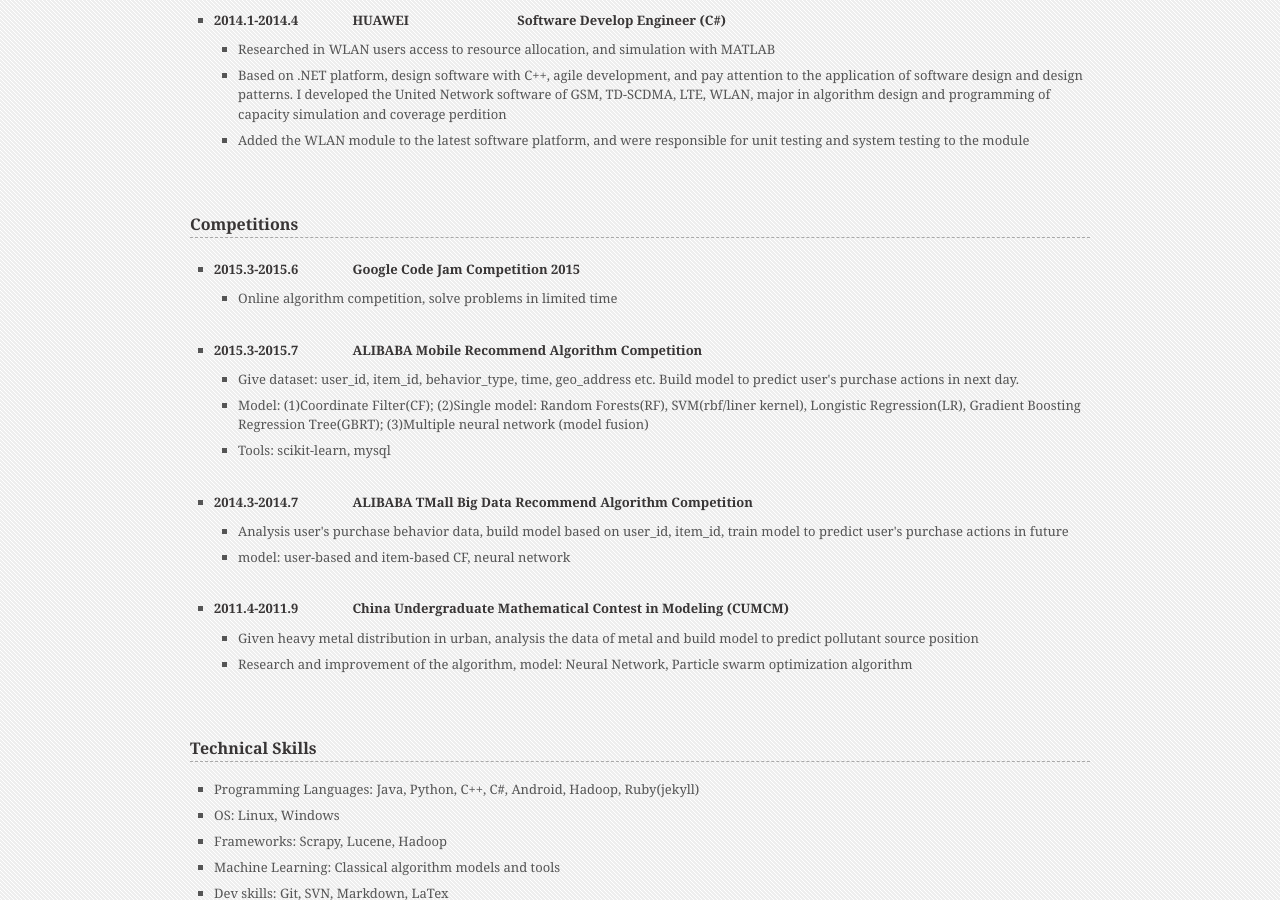
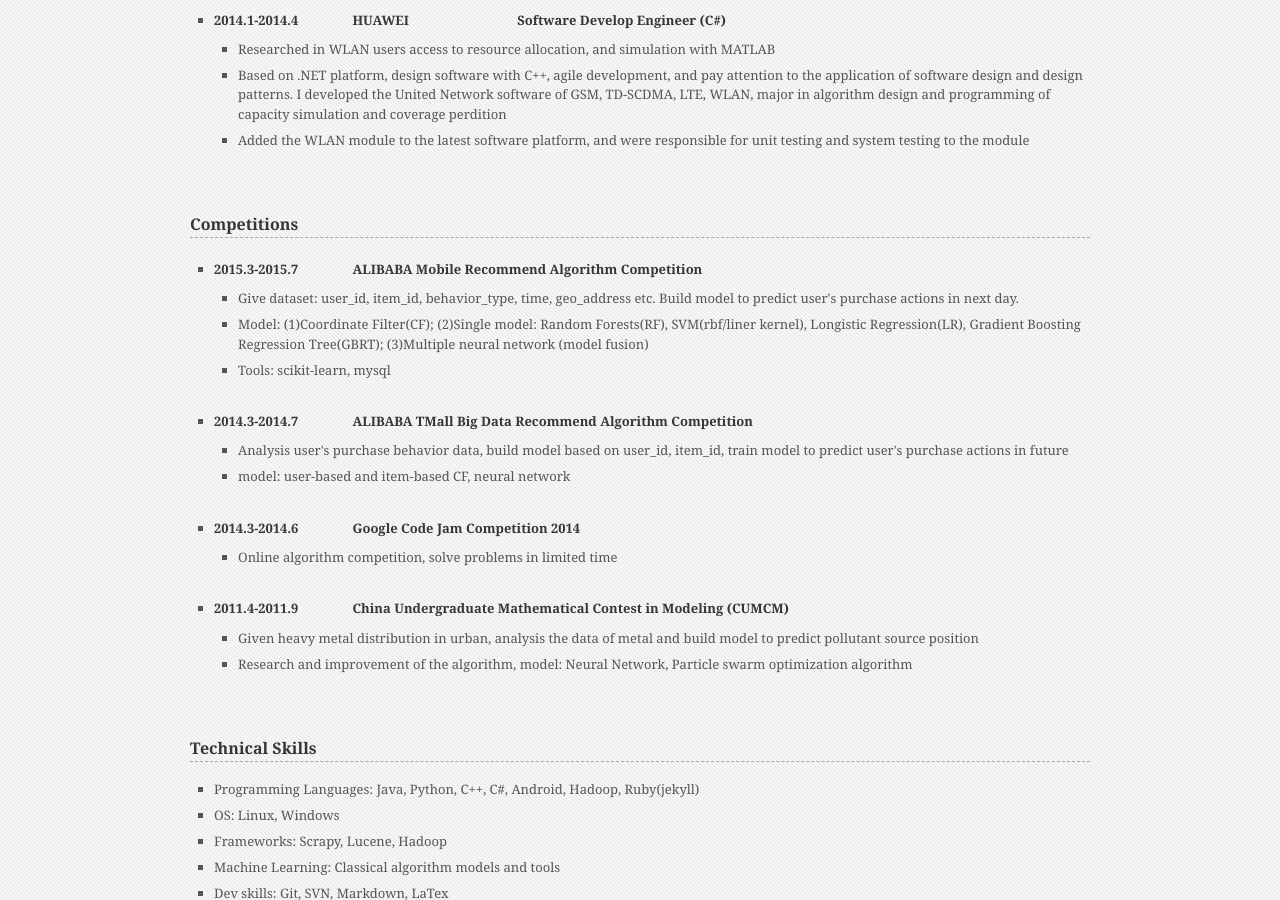
Before and after one commit to DianaCody/dianacody.github.io, a Jekyll site: the page built from resume.html, in a window 1280 px wide and 900 px high, scrolled down 1242 px. Built offline with Jekyll 4.4.1, drawn with Linux system fonts in a browser that asks for light colours; Markdown is read by kramdown in place of the engine named in the settings.

Commit message:
resume_final
resume_final_201506

```diff
--- a/resume.html
+++ b/resume.html
@@ -55,10 +55,6 @@
 
                 <h3>Competitions</h3>
                 <ul>
-                    <li><h6><span class="date">2015.3-2015.6</span>&nbsp;&nbsp;&nbsp;&nbsp;&nbsp;&nbsp;&nbsp;&nbsp;&nbsp;&nbsp;&nbsp;&nbsp;&nbsp;&nbsp;&nbsp;&nbsp;Google Code Jam Competition 2015</h6></li>
-                    <ul>
-                        <li>Online algorithm competition, solve problems in limited time</li>
-                    </ul>
                     <li><h6><span class="date">2015.3-2015.7</span>&nbsp;&nbsp;&nbsp;&nbsp;&nbsp;&nbsp;&nbsp;&nbsp;&nbsp;&nbsp;&nbsp;&nbsp;&nbsp;&nbsp;&nbsp;&nbsp;ALIBABA Mobile Recommend Algorithm Competition</h6></li>
                     <ul>
                         <li>Give dataset: user_id, item_id, behavior_type, time, geo_address etc. Build model to predict user's purchase actions in next day.</li>
@@ -69,6 +65,10 @@
                     <ul>
                         <li>Analysis user's purchase behavior data, build model based on user_id, item_id, train model to predict user's purchase actions in future</li>
                         <li>model: user-based and item-based CF, neural network</li>
+                    </ul>
+                    <li><h6><span class="date">2014.3-2014.6</span>&nbsp;&nbsp;&nbsp;&nbsp;&nbsp;&nbsp;&nbsp;&nbsp;&nbsp;&nbsp;&nbsp;&nbsp;&nbsp;&nbsp;&nbsp;&nbsp;Google Code Jam Competition 2014</h6></li>
+                    <ul>
+                        <li>Online algorithm competition, solve problems in limited time</li>
                     </ul>
                     <li><h6><span class="date">2011.4-2011.9</span>&nbsp;&nbsp;&nbsp;&nbsp;&nbsp;&nbsp;&nbsp;&nbsp;&nbsp;&nbsp;&nbsp;&nbsp;&nbsp;&nbsp;&nbsp;&nbsp;China Undergraduate Mathematical Contest in Modeling (CUMCM)</h6></li>
                     <ul>
```
Also changed, not shown: 2 other files.
